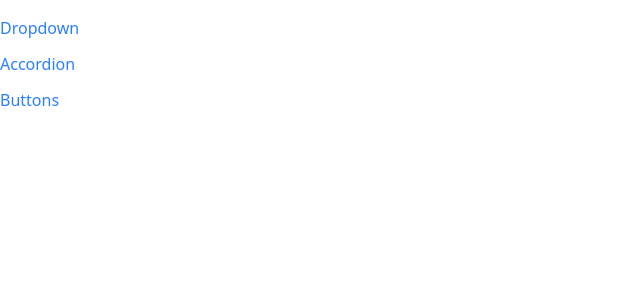
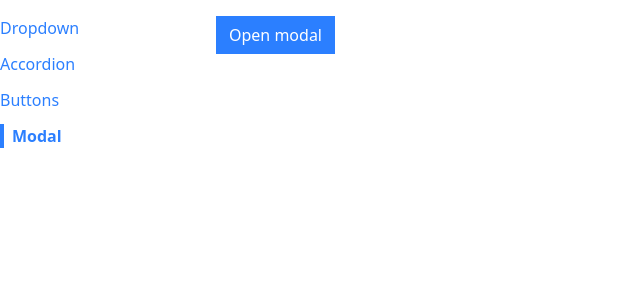
Before and after one commit to Alejandro-Munoz/reusable-components, a React (Vite) app: page /modal in a window 1280 px wide. Shown: the top 300 px of the page, without its empty margins (0-640 px from the left). Built offline with nearby package versions, Linux system fonts and the light colour scheme.

Commit message:
modal start

```diff
--- a/src/App.js
+++ b/src/App.js
@@ -3,6 +3,7 @@
 import DropdownPage from './pages/DropdownPage'
 import Sidebar from './components/Sidebar'
 import ButtonPage from './pages/ButtonPage'
+import ModalPage from './pages/ModalPage'
 
 function App() {
   return <div className='container mx-auto grid grid-cols-6 gap-4 mt-4'>
@@ -17,6 +18,9 @@
       <Route path='/buttons'>
         <ButtonPage />
       </Route>
+      <Route path='/modal'>
+        <ModalPage />
+      </Route>
     </div>
     </div>
 }
--- /dev/null
+++ b/src/components/Modal.js
@@ -0,0 +1,5 @@
+function Modal() {
+  return <div>modal</div>
+}
+
+export default Modal
--- a/src/components/Sidebar.js
+++ b/src/components/Sidebar.js
@@ -5,6 +5,7 @@
     { label: "Dropdown", path: '/' },
     { label: "Accordion", path: '/accordion' },
     { label: "Buttons", path: '/buttons' },
+    { label: "Modal", path: '/modal' },
   ]
 
   const renderedLinks = links.map((link)=> {
--- /dev/null
+++ b/src/pages/ModalPage.js
@@ -0,0 +1,19 @@
+import Modal from "../components/Modal";
+import Button from "../components/Button";
+import { useState } from "react";
+
+function ModalPage() {
+  const [showModal, setShowModal] = useState(false)
+
+  const handleClick = () => {
+    setShowModal(true)
+  }
+
+  return (
+  <div>
+    <Button onClick={handleClick} primary>Open modal</Button>
+    {showModal && <Modal />}
+  </div>);
+}
+
+export default ModalPage;Modal
```
